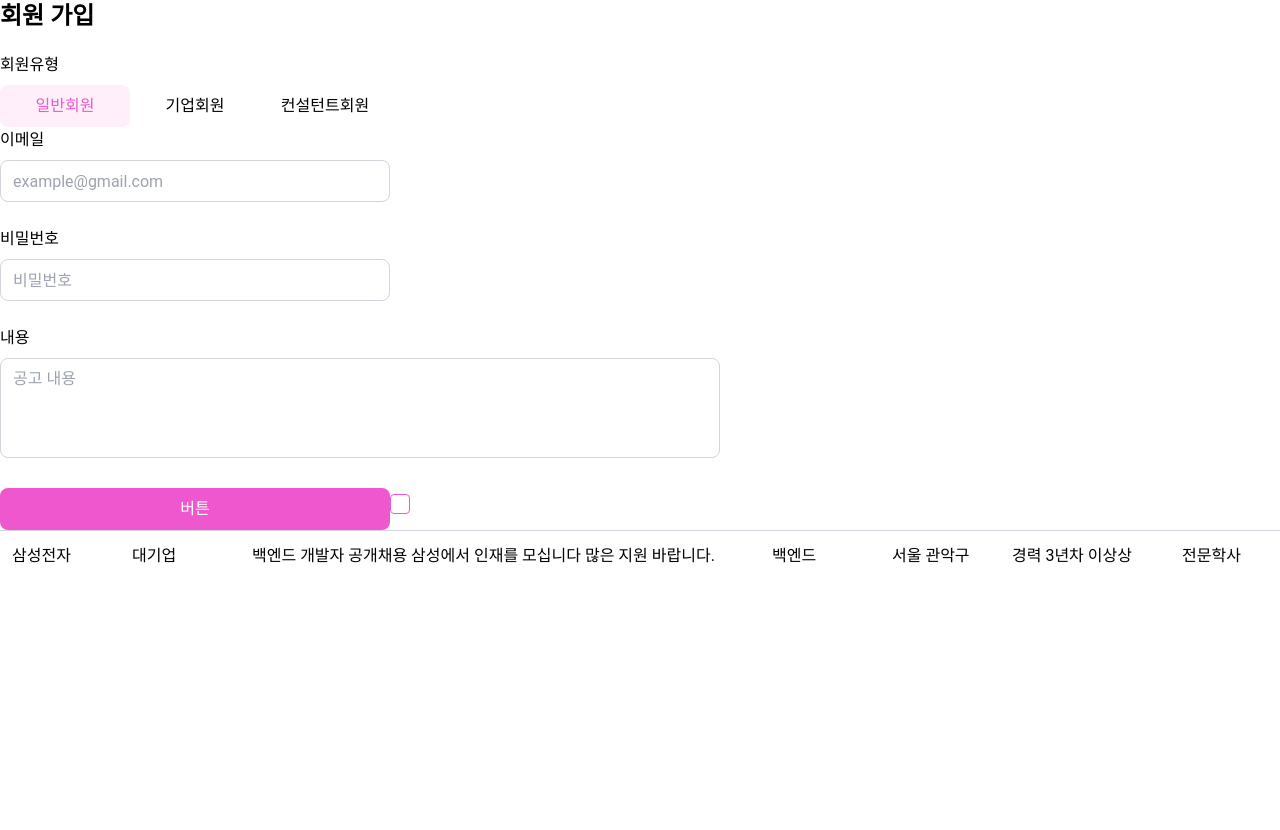
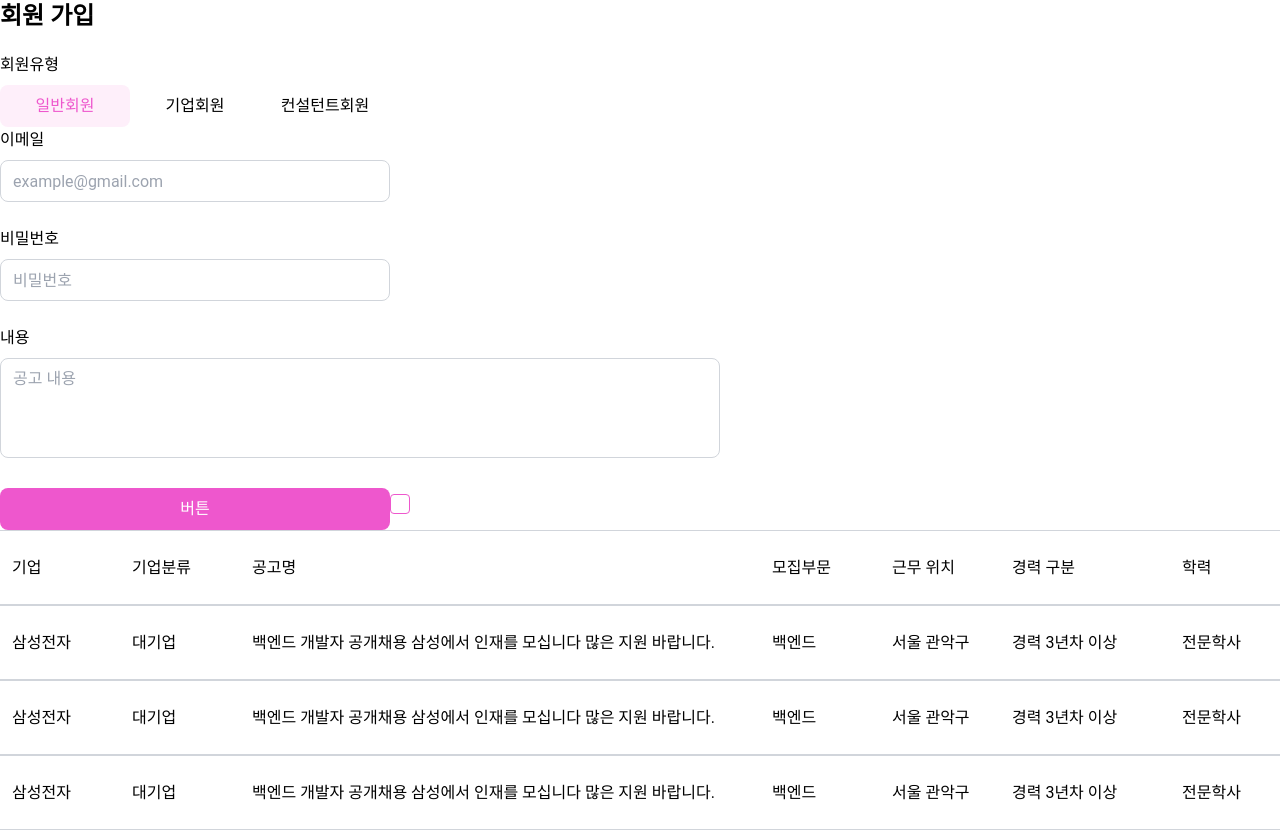
Before and after one commit to hanyechan-dev/HighFive, a React (Vite) app in the folder client/: page / in a window 1280 px wide. Shown: the top 830 px of the page. Before the commit the page ends 800 px from the top, so only its background shows below. Built offline with nearby package versions, Linux system fonts and the light colour scheme.

Commit message:
JobPostingSummay Component 작성

```diff
--- a/client/src/App.tsx
+++ b/client/src/App.tsx
@@ -6,7 +6,7 @@ import { useState } from 'react'
 import ModalTitle from './components/title/ModalTitle';
 import TextArea from './components/input/TextArea';
 import Checkbox from './components/checkBox/CheckBox';
-import ContentOfList from './components/list/ContentOfList';
+import ContentOfList from './components/list/JobPostingSummary';
 
 function App() {
 
@@ -17,15 +17,28 @@ function App() {
 
     const mockData = {
     id: 1,
-    title: '백엔드 개발자 공개채용 삼성에서 인재를 모십니다 많은 지원 바랍니다.',
+    title: '백엔드 개발자 공개채용 삼성에서 인재를 모십니다 많은 지원 바랍니다. ',
     companyName: '삼성전자',
     companyType: '대기업',
     job: '백엔드',
     workLocation: '서울 관악구',
-    careerType: '경력 3년차 이상상',
+    careerType: '경력 3년차 이상',
     educationLevel: '전문학사',
     similarityScore: 87,
     createdDate: '2025-05-05'
+};
+
+    const mockData1 = {
+    id: 1,
+    title: '공고명',
+    companyName: '기업',
+    companyType: '기업분류',
+    job: '모집부문',
+    workLocation: '근무 위치',
+    careerType: '경력 구분',
+    educationLevel: '학력',
+    similarityScore: '유사도',
+    createdDate: '작성일'
 };
 
     const userType = ['일반회원', '기업회원', '컨설턴트회원'];
@@ -53,6 +66,9 @@ function App() {
 
             <Checkbox checked={checked} setChecked={setChecked} />
 
+            <ContentOfList {...mockData1} onClick={onClick}/>
+            <ContentOfList {...mockData} onClick={onClick}/>
+            <ContentOfList {...mockData} onClick={onClick}/>
             <ContentOfList {...mockData} onClick={onClick}/>
 
 
--- a/client/src/components/list/ContentOfList.tsx
+++ b/client/src/components/list/JobPostingCard.tsx
@@ -1,4 +1,4 @@
-interface ContentProps {
+interface JobPostingSummaryProps {
     id:number;
     title: string;
     companyName: string;
@@ -22,7 +22,7 @@ const sizeClass = {
     l: 'w-[500px]',
 };
 
-function ContentOfList({
+function JobPostingSummary({
     id,
     title,
     companyName,
@@ -34,7 +34,7 @@ function ContentOfList({
     similarityScore,
     createdDate,
     onClick
-}: ContentProps) {
+}: JobPostingSummaryProps) {
 
     let scoreText = '';
     if (similarityScore != null) {
@@ -60,4 +60,4 @@ function ContentOfList({
     );
 }
 
-export default ContentOfList;
+export default JobPostingSummary;
--- /dev/null
+++ b/client/src/components/list/JobPostingSummary.tsx
@@ -0,0 +1,63 @@
+interface JobPostingSummaryProps {
+    id:number;
+    title: string;
+    companyName: string;
+    companyType: string;
+    job: string;
+    workLocation: string;
+    careerType: string;
+    educationLevel: string;
+    similarityScore: number | null | string;
+    createdDate: string;
+    onClick: (id:number) => void;
+}
+
+const defaultSetting =
+    'w-[1500px] h-[75px] text-base font-roboto border-t border-b border-gray-300 px-3 py-[13px] flex items-center hover:bg-semi_theme hover:cursor-pointer truncate';
+const itemSetting = 'shrink-0 text-left mr-5';
+const similarityScoreSetting = 'text-theme text-center';
+const sizeClass = {
+    s: 'w-[100px]',
+    m: 'w-[150px]',
+    l: 'w-[500px]',
+};
+
+function JobPostingSummary({
+    id,
+    title,
+    companyName,
+    companyType,
+    job,
+    workLocation,
+    careerType,
+    educationLevel,
+    similarityScore,
+    createdDate,
+    onClick
+}: JobPostingSummaryProps) {
+
+    let scoreText = '';
+    if (similarityScore != null) {
+        scoreText = similarityScore + '%';
+    }
+
+    return (
+        <div className={defaultSetting} onClick={()=>onClick(id)}>
+            <span className={`${sizeClass.s} ${itemSetting}`}>{companyName}</span>
+            <span className={`${sizeClass.s} ${itemSetting}`}>{companyType}</span>
+            <span className={`${sizeClass.l} ${itemSetting}`}>{title}</span>
+            <span className={`${sizeClass.s} ${itemSetting}`}>{job}</span>
+            <span className={`${sizeClass.s} ${itemSetting}`}>{workLocation}</span>
+            <span className={`${sizeClass.m} ${itemSetting}`}>{careerType}</span>
+            <span className={`${sizeClass.s} ${itemSetting}`}>{educationLevel}</span>
+            <span className={`${sizeClass.s} ${itemSetting}`}>{createdDate}</span>
+            {similarityScore !== null && (
+                <span className={`${sizeClass.s} ${itemSetting} ${similarityScoreSetting}`}>
+                    {scoreText}
+                </span>
+            )}
+        </div>
+    );
+}
+
+export default JobPostingSummary;
```
